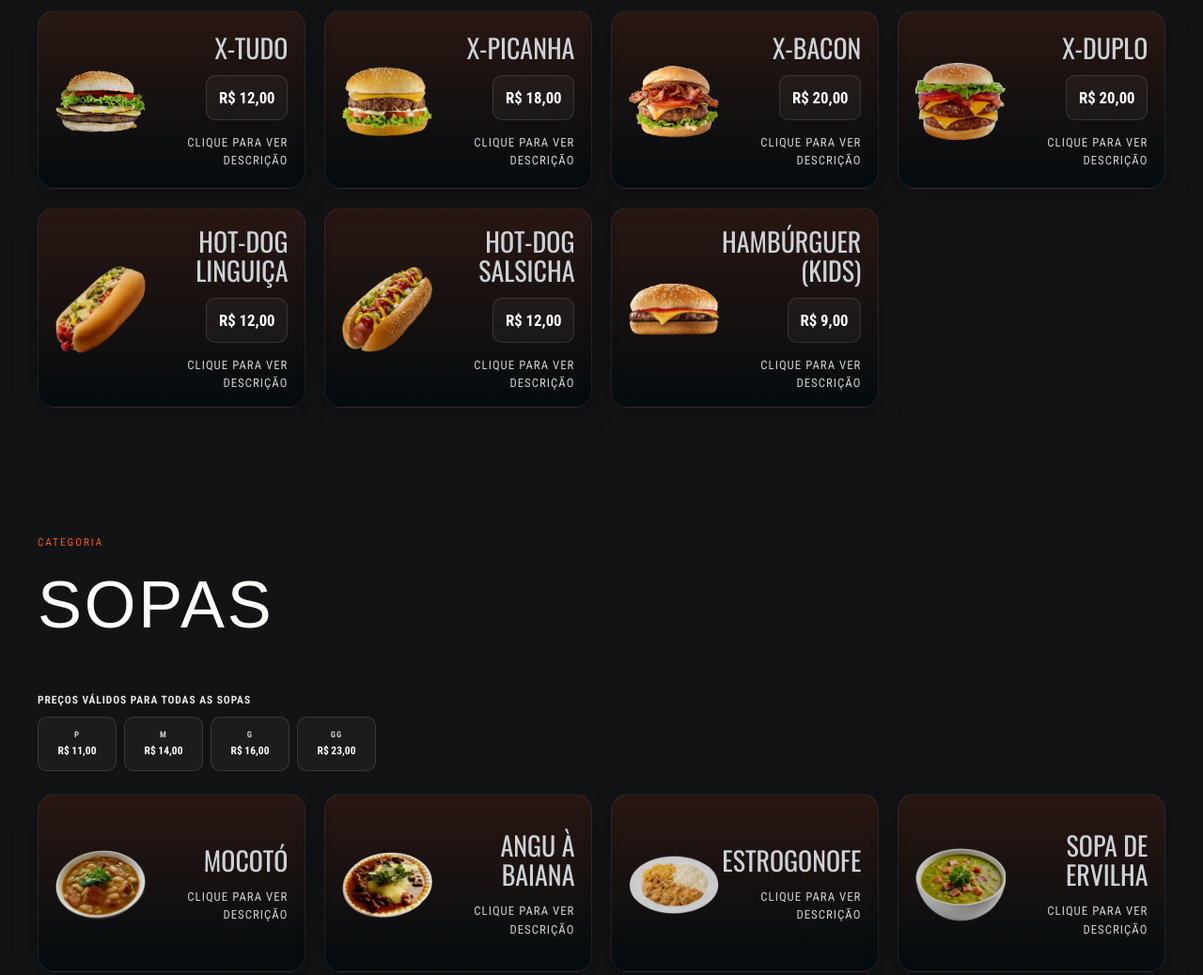
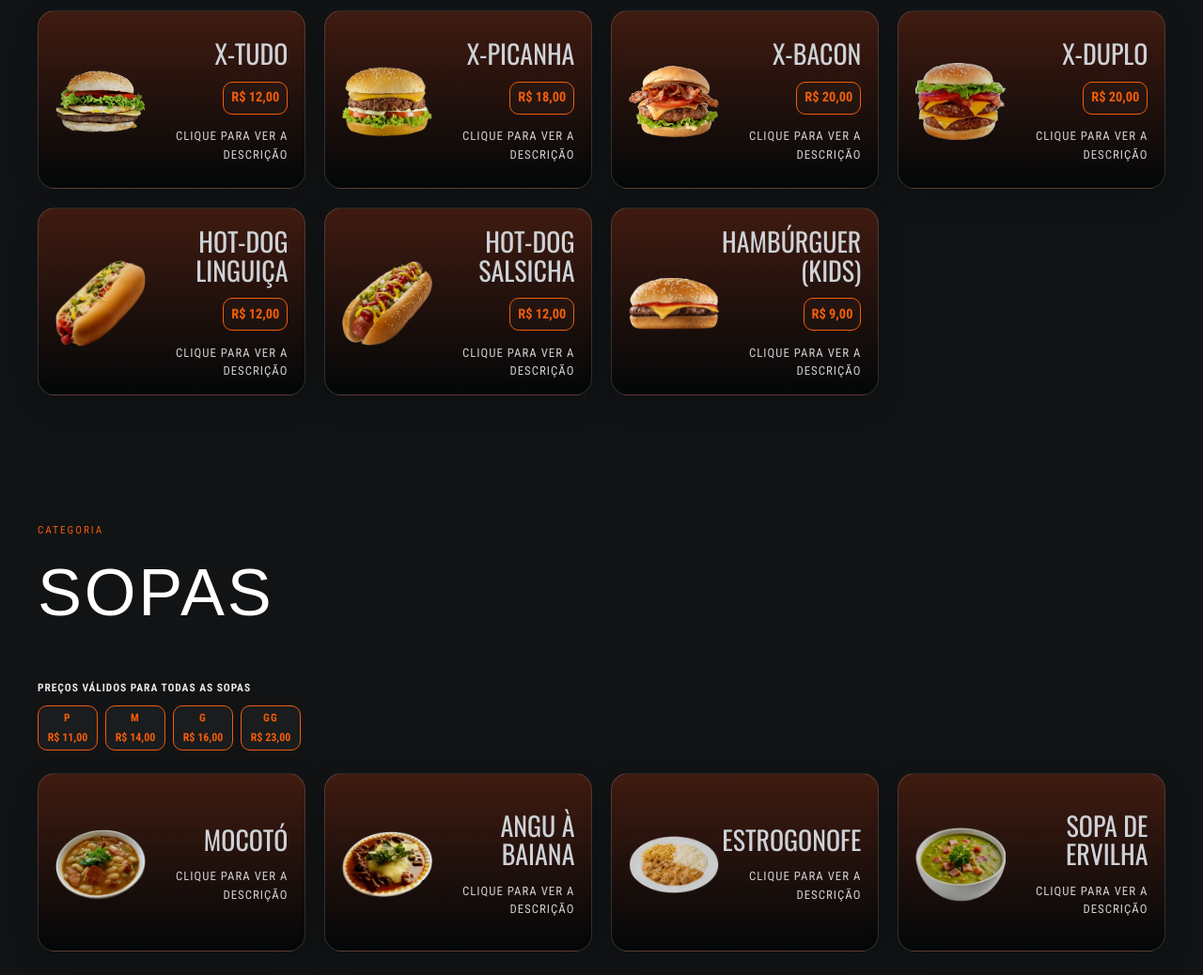
Before and after one commit to bruno-januario/cardapio-digital-chapa-milgrau, a website built with Vite: page index.html in a window 1280 px wide. Shown: the part 760-1798 px from the top of the page at 94% size. Built offline with nearby package versions, Linux system fonts and the light colour scheme; a web font is replaced by a local one.

Commit message:
style: change menu cards style

```diff
--- a/src/main.ts
+++ b/src/main.ts
@@ -84,7 +84,7 @@ function renderMenuCard(product: Product, includePrice = true): HTMLButtonElemen
 
   const hint = document.createElement("span")
   hint.className = "product-hint"
-  hint.textContent = "Clique para ver descrição"
+  hint.textContent = "Clique para ver a descrição"
 
   const image = document.createElement("img")
   image.className = "product-picture"
--- a/src/styles/menu.css
+++ b/src/styles/menu.css
@@ -59,9 +59,9 @@
   gap: 1rem;
   min-height: 190px;
   padding: 1.25rem 1.1rem 1rem;
-  border: 1px solid rgba(255, 255, 255, 0.08);
+  border: 1px solid rgba(255, 255, 255, 0.15);
   border-radius: var(--radius-lg);
-  background: linear-gradient(180deg, rgba(219, 52, 3, 0.12), rgba(3, 11, 14, 0.9));
+  background: linear-gradient(180deg, rgba(255, 61, 2, 0.199), rgba(2, 6, 7, 0.9));
   box-shadow: var(--shadow-soft);
   color: var(--title-light);
   text-align: right;
@@ -178,20 +178,20 @@
 }
 
 .product-price {
-  font-size: 1.05rem;
+  font-size: 0.9rem;
   font-weight: 700;
-  color: var(--title-light);
+  color: var(--title-accent);
 }
 
 .single-price {
   display: inline-flex;
   align-items: center;
   justify-content: center;
-  min-height: 3rem;
-  padding: 0.4rem 0.8rem;
-  border: 1px solid rgba(255, 255, 255, 0.12);
+  min-height: 2.2rem;
+  padding-inline: 0.5rem;
+  border: 1px solid var(--title-accent);
   border-radius: 10px;
-  background: rgba(255, 255, 255, 0.04);
+  background: rgba(255, 255, 255, 0.014);
 }
 
 .product-hint {
@@ -223,7 +223,8 @@
   display: grid;
   grid-template-columns: repeat(4, minmax(0, 1fr));
   gap: 0.5rem;
-  width: min(100%, 360px);
+  width: min(100%, 280px);
+  align-self: flex-start;
 }
 
 .soup-price-chip {
@@ -232,26 +233,25 @@
   align-items: center;
   justify-content: center;
   gap: 0.12rem;
-  min-height: 3.6rem;
   min-width: 0;
-  padding: 0.3rem 0.15rem;
-  border: 1px solid rgba(255, 255, 255, 0.12);
+  padding: 0.3rem 0rem;
+  border: 1px solid var(--title-accent);
   border-radius: 10px;
   background: rgba(255, 255, 255, 0.04);
 }
 
 .soup-price-label {
-  font-size: 0.56rem;
+  font-size: clamp(0.70rem, 2.8vw, 0.72rem);
   font-weight: 700;
   letter-spacing: 0.12em;
   text-transform: uppercase;
-  color: rgba(255, 255, 255, 0.8);
+  color: var(--title-accent);
 }
 
 .soup-price-value {
-  font-size: clamp(0.58rem, 2.8vw, 0.72rem);
+  font-size: clamp(0.75rem, 2.8vw, 0.72rem);
   font-weight: 700;
-  color: var(--title-light);
+  color: var(--title-accent);
   white-space: nowrap;
 }
 
```
